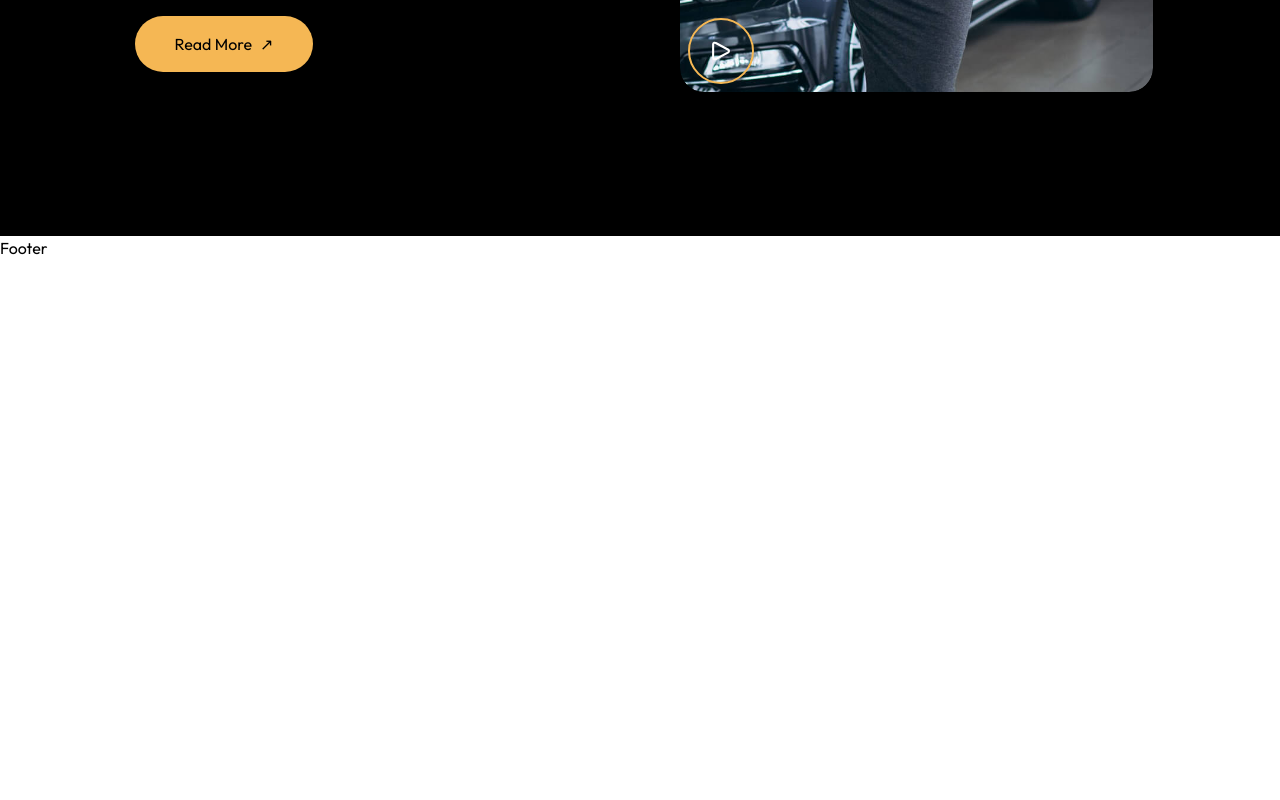
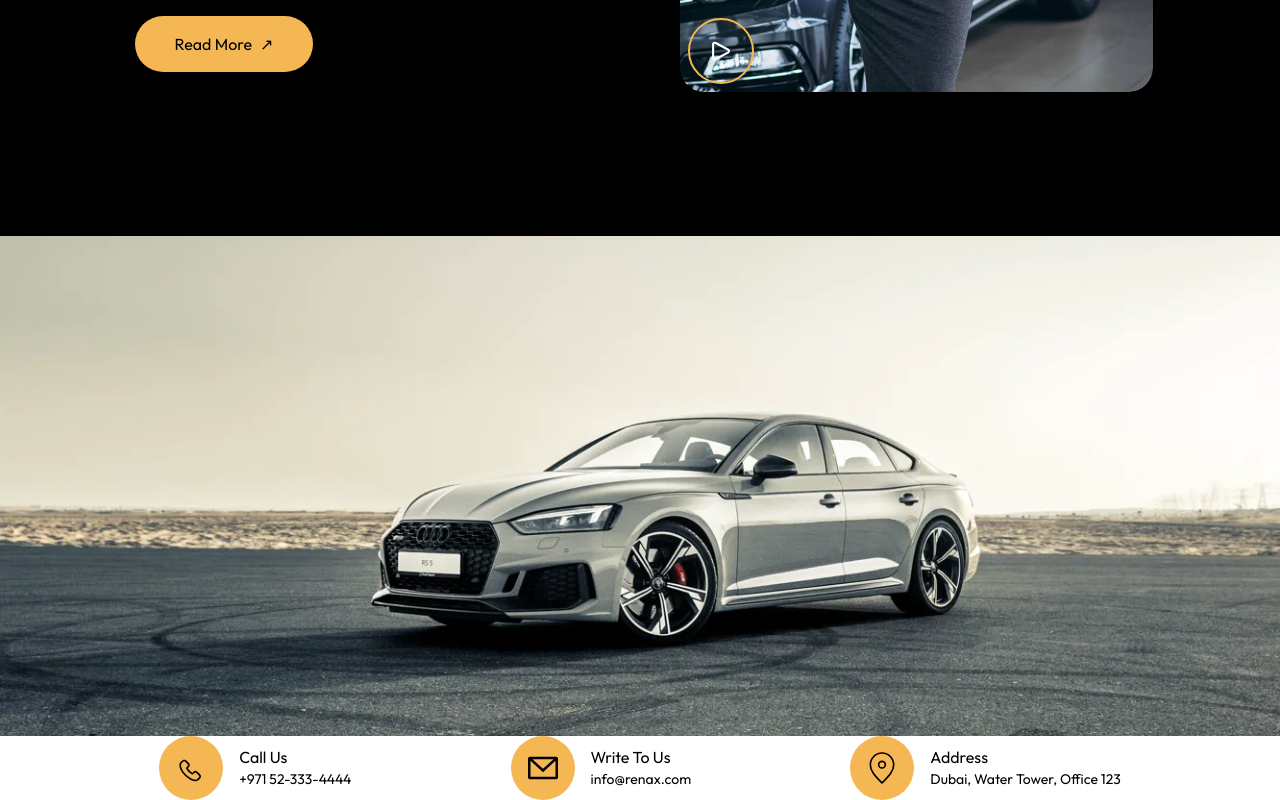
Before and after one commit to SM0718/carRental, a React (Vite) app: page / in a window 1280 px wide. Shown: the part 1326-2126 px from the top of the page. Before the commit the page ends 1586 px from the top, so only its background shows below. Built offline with nearby package versions, Linux system fonts and the light colour scheme.

Commit message:
Added The Parallax Effect

```diff
--- a/package.json
+++ b/package.json
@@ -13,7 +13,8 @@
     "@reduxjs/toolkit": "^2.2.4",
     "react": "^18.2.0",
     "react-dom": "^18.2.0",
-    "react-redux": "^9.1.2"
+    "react-redux": "^9.1.2",
+    "react-youtube": "^10.1.0"
   },
   "devDependencies": {
     "@types/react": "^18.2.66",
--- a/src/components/Footer.jsx
+++ b/src/components/Footer.jsx
@@ -1,8 +1,55 @@
 import React from 'react'
+import Icon from './Icon'
 
 function Footer() {
   return (
-    <div>Footer</div>
+    <div className='w-full'>
+      <div className='w-full flex justify-evenly'>
+
+      <div className='flex gap-4'>
+        <Icon className={'size-16 rounded-full bg-[#f5b754] flex items-center justify-center'}>
+        <svg width="40px" height="40px" viewBox="0 -0.5 24 24" fill="none" xmlns="http://www.w3.org/2000/svg">
+<path fill-rule="evenodd" clip-rule="evenodd" d="M6.24033 8.16795C6.99433 7.37295 7.26133 7.14995 7.58233 7.04695C7.80482 6.98843 8.03822 6.98499 8.26233 7.03695C8.55733 7.12295 8.63433 7.18795 9.60233 8.15095C10.4523 8.99695 10.5363 9.08895 10.6183 9.25095C10.7769 9.54253 10.8024 9.88825 10.6883 10.1999C10.6043 10.4349 10.4803 10.5909 9.96533 11.1089L9.62933 11.4459C9.54093 11.5356 9.51997 11.6719 9.57733 11.7839C10.3232 13.0565 11.3812 14.1179 12.6513 14.8679C12.7978 14.9465 12.9783 14.921 13.0973 14.8049L13.4203 14.4869C13.6199 14.2821 13.8313 14.0891 14.0533 13.9089C14.4015 13.6935 14.8362 13.6727 15.2033 13.8539C15.3823 13.9379
+ 15.4423 13.9929 16.3193 14.8669C17.2193 15.7669 17.2483 15.7959 17.3493 16.0029C17.5379 16.3458 17.536 16.7618 17.3443 17.1029C17.2443 17.2949 17.1883 17.3649 16.6803 17.8839C16.3733 18.1979 16.0803 18.4839 16.0383 18.5259C15.6188 18.8727 15.081 19.043 14.5383 19.0009C13.5455 18.9101 12.5847 18.6029 11.7233 18.1009C9.81416 17.0894 8.18898 15.6155 6.99633 13.8139C6.73552 13.4373 6.50353 13.0415 6.30233 12.6299C5.76624 11.7109 5.48909 10.6638 5.50033 9.59995C5.54065 9.04147 5.8081 8.52391 6.24033 8.16795Z" stroke="#000" stroke-width="1" stroke-linecap="round" stroke-linejoin="round"/>
+</svg>
+        </Icon>
+        <div className='flex flex-col justify-center'>
+          <p>Call Us</p>
+          <p className='text-[14px]'>+971 52-333-4444</p>
+        </div>
+      </div>
+
+      <div className='flex gap-4'>
+        <Icon className={'size-16 rounded-full bg-[#f5b754] flex items-center justify-center'} >
+        <svg width="40px" height="40px" viewBox="0 0 24 24" fill="none" xmlns="http://www.w3.org/2000/svg">
+<path fill-rule="evenodd" clip-rule="evenodd" d="M3.75 5.25L3 6V18L3.75 18.75H20.25L21 18V6L20.25 5.25H3.75ZM4.5 7.6955V17.25H19.5V7.69525L11.9999 14.5136L4.5 7.6955ZM18.3099 6.75H5.68986L11.9999 12.4864L18.3099 6.75Z" stroke-width="1" stroke-linecap="round" stroke-linejoin="round" fill="#000"/>
+</svg>
+        </Icon>
+        <div className='flex flex-col justify-center'>
+          <p>Write To Us</p>
+          <p className='text-[14px]'>info@renax.com</p>
+        </div>
+      </div>
+
+      <div className='flex gap-4'>
+        <Icon className={'size-16 rounded-full bg-[#f5b754] flex items-center justify-center'} >
+        <svg width="40px" height="40px" viewBox="0 0 24 24" fill="none" xmlns="http://www.w3.org/2000/svg">
+<path d="M12 21C15.5 17.4 19 14.1764 19 10.2C19 6.22355 15.866 3 12 3C8.13401 3 5 6.22355 5 10.2C5 14.1764 8.5 17.4 12 21Z" stroke="#000000" stroke-width="1" stroke-linecap="round" stroke-linejoin="round"/>
+<path d="M12 12C13.1046 12 14 11.1046 14 10C14 8.89543 13.1046 8 12 8C10.8954 8 10 8.89543 10 10C10 11.1046 10.8954 12 12 12Z" stroke="#000000" stroke-width="1" stroke-linecap="round" stroke-linejoin="round"/>
+</svg>
+        </Icon>
+        <div className='flex flex-col justify-center'>
+          <p>Address</p>
+          <p className='text-[14px]'>Dubai, Water Tower, Office 123</p>
+        </div>
+      </div>
+
+      </div>
+
+      <div></div>
+
+      <div></div>
+    </div>
   )
 }
 
--- /dev/null
+++ b/src/components/Icon.jsx
@@ -0,0 +1,11 @@
+import React from 'react'
+
+function Icon({className, children}) {
+  return (
+    <div className={className}>
+        {children}
+    </div>
+  )
+}
+
+export default Icon
--- /dev/null
+++ b/src/components/Parallax.jsx
@@ -0,0 +1,10 @@
+import React from 'react'
+
+function Parallax({className, children, bgImg}) {
+  return (
+    <div className={className} style={{backgroundImage: `url(${bgImg})`}}>
+    </div>
+  )
+}
+
+export default Parallax
--- a/src/components/Rentax.jsx
+++ b/src/components/Rentax.jsx
@@ -46,10 +46,8 @@ function Rentax() {
         <GirlPic setIsOpen={setIsOpen}/>
 
     <div className={`z-50 ${isOpen? "fixed flex" : "hidden"}  justify-center items-center inset-0 bg-black/50 mx-auto my-auto`}>
-      <Button onClick={() => setIsOpen(false)}
-      className={'absolute top-10 right-10 text-white size-8 border-2 border-[#f5b754] rounded-full'}
-      >X</Button>
-      <YouTubePlayer />
+
+      <YouTubePlayer setIsOpen={setIsOpen}/>
     </div>
 
     </div>
--- a/src/components/YoutubePlayer.jsx
+++ b/src/components/YoutubePlayer.jsx
@@ -1,19 +1,47 @@
-import React from 'react'
+import React, { useState, useEffect, useRef } from 'react';
+import YouTube from 'react-youtube';
+import Button from './Button';
 
-function YoutubePlayer() {
+const YouTubePlayer = ({setIsOpen}) => {
+  const [playing, setPlaying] = useState(false);
+  const playerRef = useRef(null);
+
+  const onReady = (event) => {
+    playerRef.current = event.target;
+  };
+
+  useEffect(() => {
+    if (playerRef.current) {
+      if (playing) {
+        playerRef.current.pauseVideo();
+        setPlaying(!playing)
+        setIsOpen(false)
+      }
+    }
+  }, [playing]);
+
+  const opts = {
+    height: '390',
+    width: '440',
+    playerVars: {
+      autoplay: 0,
+      controls: 1,
+    },
+  };
+
   return (
+    <div>
+      <YouTube
+        videoId="1LxcTt1adfY"
+        opts={opts}
+        onReady={onReady}
+      />
 
-    <iframe
-    className='w-[500px] h-[315px] md:w-[660px] md:h-[415px]'
-    src="https://www.youtube.com/embed/1LxcTt1adfY?si=5wo8yW3MHWdxohtg"
-    title="YouTube video player"
-    frameborder="0"
-    allow="accelerometer; autoplay; clipboard-write; encrypted-media; gyroscope; picture-in-picture; web-share"
-    referrerpolicy="strict-origin-when-cross-origin"
-    allowfullscreen>
-    </iframe>
+      <Button onClick={() => setPlaying(!playing)}
+      className={'absolute top-10 right-10 text-white size-8 border-2 border-[#f5b754] rounded-full'}
+      >X</Button>
+    </div>
+  );
+};
 
-  )
-}
-
-export default YoutubePlayer
+export default YouTubePlayer;
--- a/src/index.css
+++ b/src/index.css
@@ -10,10 +10,10 @@
 
 *::-webkit-scrollbar {
     height: 10px;
-    width: 10px;
+    width: 5px;
   }
   *::-webkit-scrollbar-track {
-    border-radius: 5px;
+    border-radius: 3px;
     background-color: #DFE9EB;
   }
 
@@ -26,7 +26,7 @@
   }
 
   *::-webkit-scrollbar-thumb {
-    border-radius: 5px;
+    border-radius: 3px;
     background-color: #F5B754;
   }
 
--- a/src/pages/Home.jsx
+++ b/src/pages/Home.jsx
@@ -1,12 +1,18 @@
 import React from 'react'
 import SimpleSlider from '../components/Slider/SimpleSlider'
 import Rentax from '../components/Rentax'
+import Parallax from '../components/Parallax'
 
 function Home() {
   return (
     <div className=''>
       <SimpleSlider />
       <Rentax />
+      <Parallax
+      className={'h-[500px] bg-cover bg-no-repeat bg-center bg-fixed'}
+      bgImg={'./car/silverAudi.webp'}>
+
+      </Parallax>
     </div>
   )
 }
```
Also changed, not shown: public/car/silverAudi.webp (added), 1 other file (tests, documents, lock files or other folders).
